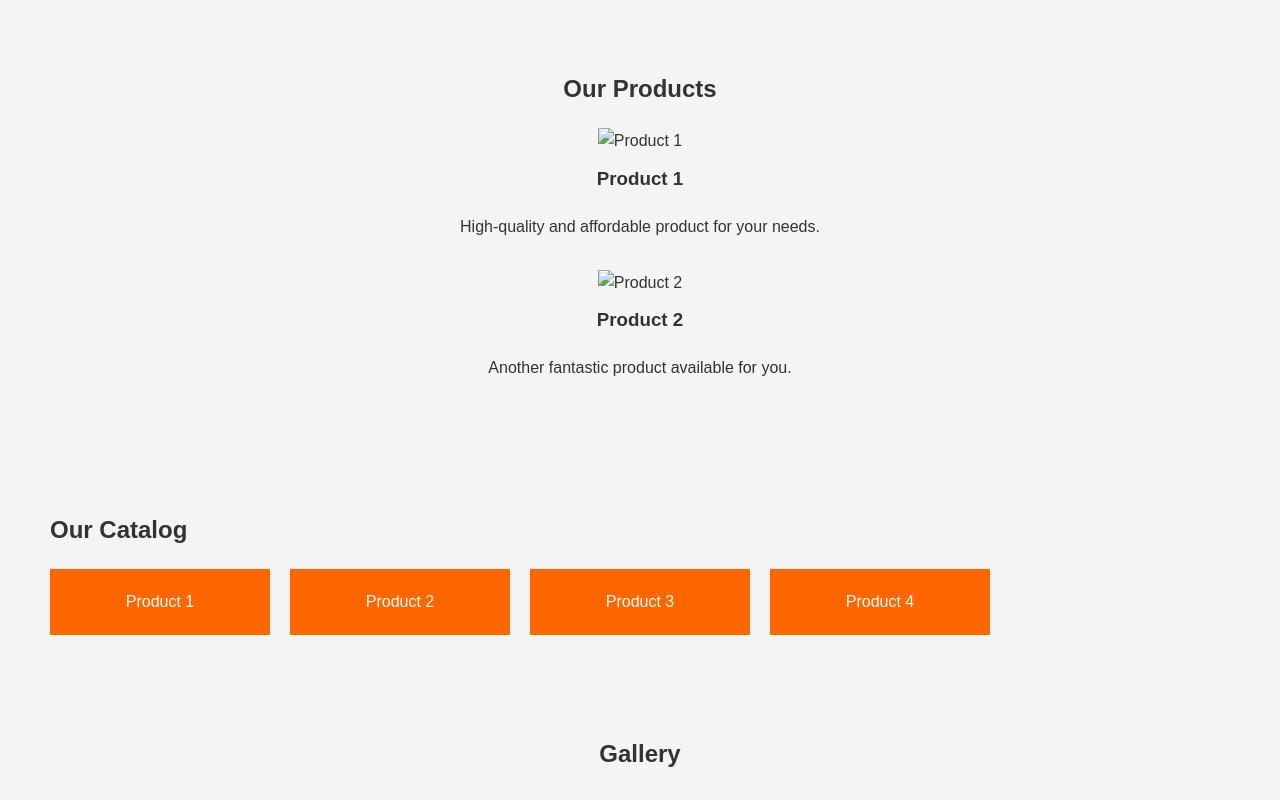
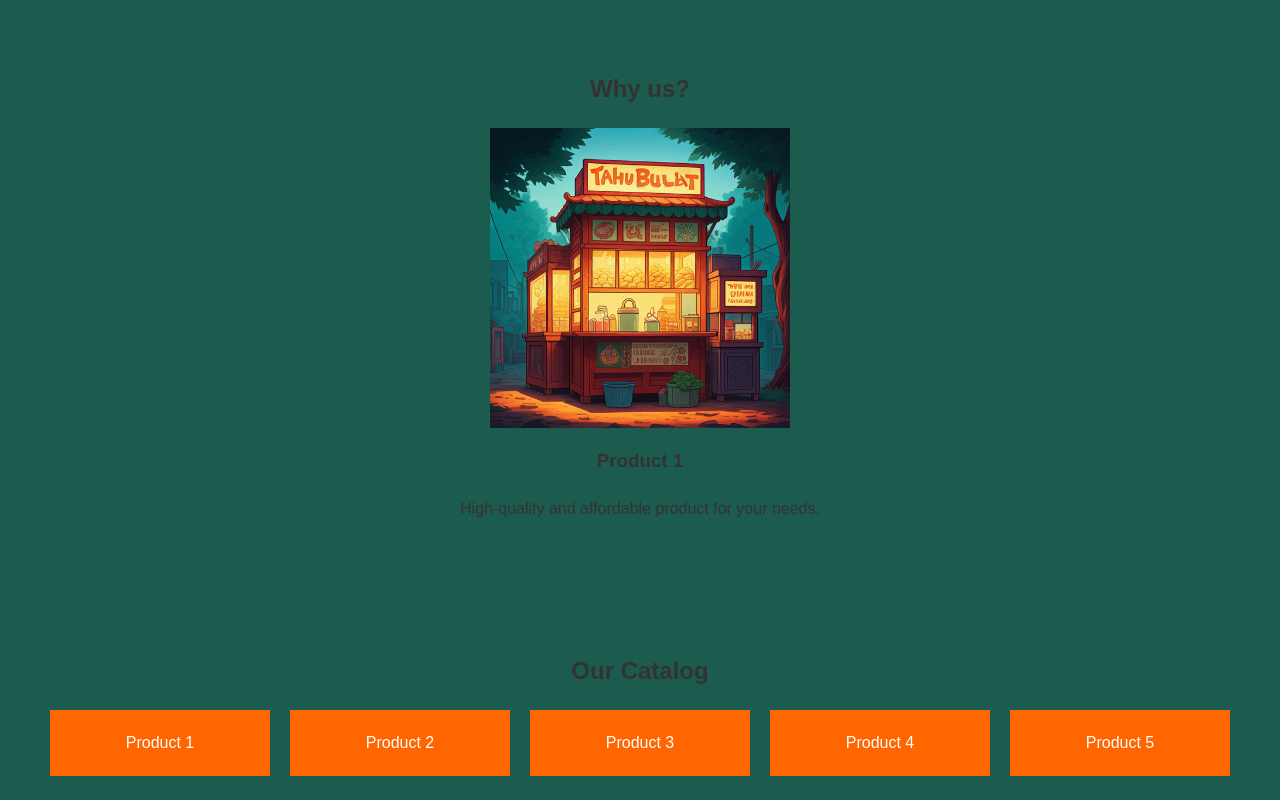
Before and after one commit to Neinstat/pweb-html-dan-css-P27-2024, a plain HTML site: page html-css/index.html in a window 1280 px wide. Shown: the part 780-1580 px from the top of the page. Drawn offline with Linux system fonts and the light colour scheme.

Commit message:
first commit

```diff
--- a/html-css/index.html
+++ b/html-css/index.html
@@ -25,16 +25,11 @@
 
     <!-- Product Section -->
     <section id="products">
-        <h2>Our Products</h2>
+        <h2>Why us?</h2>
         <div class="product">
-            <img src="product1.jpg" alt="Product 1">
+            <img class="img-1" src="/img/image-toko.png" alt="Product 1">
             <h3>Product 1</h3>
             <p>High-quality and affordable product for your needs.</p>
-        </div>
-        <div class="product">
-            <img src="product2.jpg" alt="Product 2">
-            <h3>Product 2</h3>
-            <p>Another fantastic product available for you.</p>
         </div>
     </section>
 
@@ -46,6 +41,7 @@
             <div class="grid-item">Product 2</div>
             <div class="grid-item">Product 3</div>
             <div class="grid-item">Product 4</div>
+            <div class="grid-item">Product 5</div>
         </div>
     </section>
 
@@ -80,7 +76,7 @@
 
     <!-- Footer -->
     <footer>
-        <p>&copy; 2024 UMKM Business. All rights reserved.</p>
+        <p>&copy; 2024 UMKM Tahu Bulat Ary. All rights reserved.</p>
     </footer>
 </body>
 </html>
--- a/html-css/styles.css
+++ b/html-css/styles.css
@@ -8,7 +8,7 @@
 body {
     font-family: Arial, sans-serif;
     line-height: 1.6;
-    background-color: #f4f4f4;
+    background-color: #1c5c4f;
     color: #333;
 }
 
@@ -90,6 +90,11 @@ p {
     margin-bottom: 30px;
 }
 
+.img-1 {
+    width: 1000px;
+    height: 1000px;
+}
+
 #products img {
     width: 100%;
     max-width: 300px;
@@ -100,15 +105,20 @@ p {
 /* Catalog Section */
 #catalog {
     padding: 50px;
+    text-align: center;
+    align-self: center;
 }
 
 .grid-container {
+    align-content: center;
     display: grid;
     grid-template-columns: repeat(auto-fill, minmax(200px, 1fr));
     gap: 20px;
 }
 
 .grid-item {
+    align-content: center;
+    text-align: center;
     background-color: #ff6600;
     color: white;
     padding: 20px;
```
Also changed, not shown: img/image-toko.png (added), img/ppp.png (deleted).
